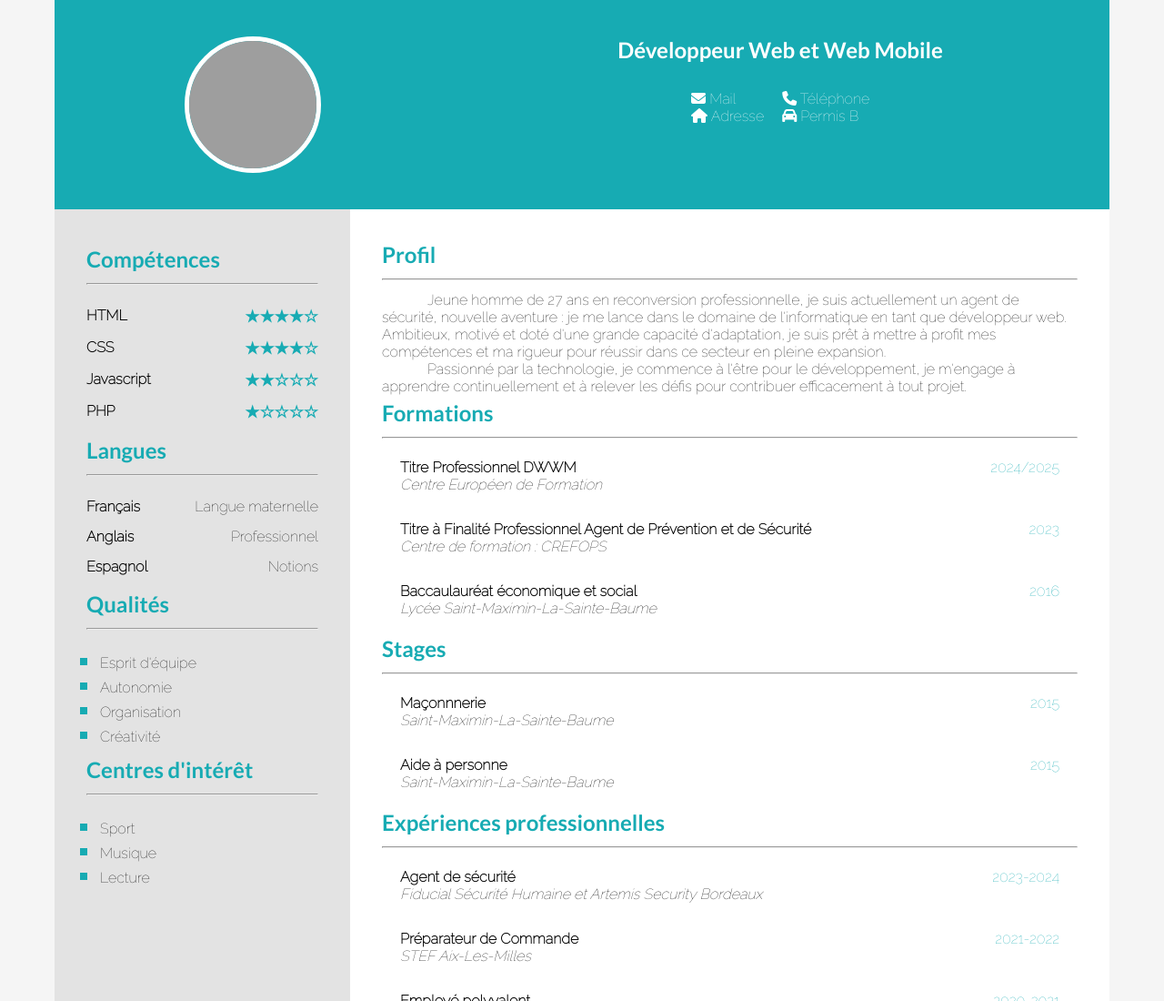
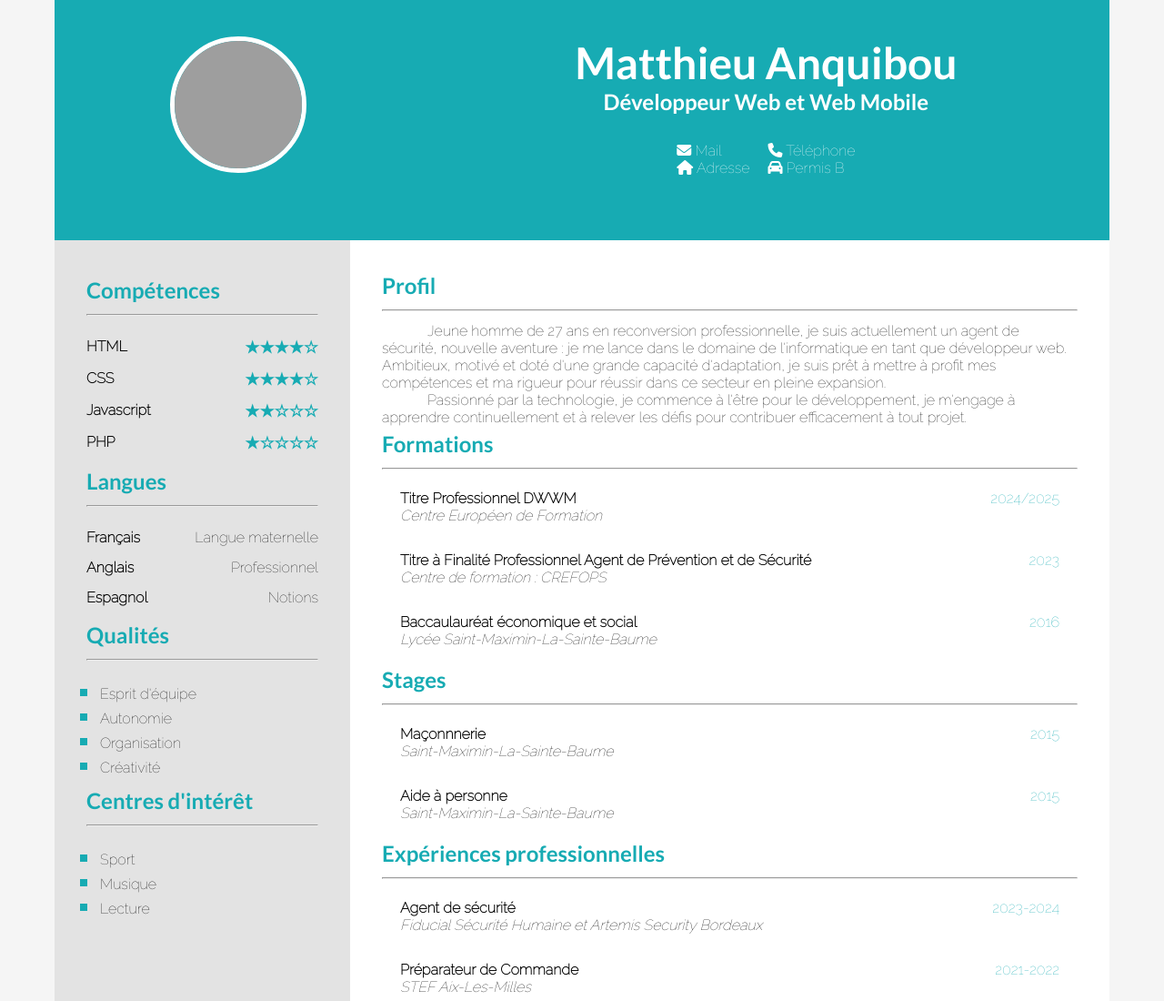
Before and after one commit to Matth-del4/projet-cv, a plain HTML site: page index.html in a window 1280 px wide. Shown: the top 1100 px of the page at 91% size. Drawn offline with Linux system fonts and the light colour scheme; grey boxes are pictures that could not be loaded; files whose address does not match are found by name.

Commit message:
Add name on h1

```diff
--- a/index.html
+++ b/index.html
@@ -22,7 +22,7 @@
             </a>
         </div>
         <div class="info2">
-            <h1 class="title-1"></h1>
+            <h1 class="title-1">Matthieu Anquibou</h1>
             <h2 class="title-2">Développeur Web et Web Mobile</h2>
         <div class="contact">
             <nav>
```
